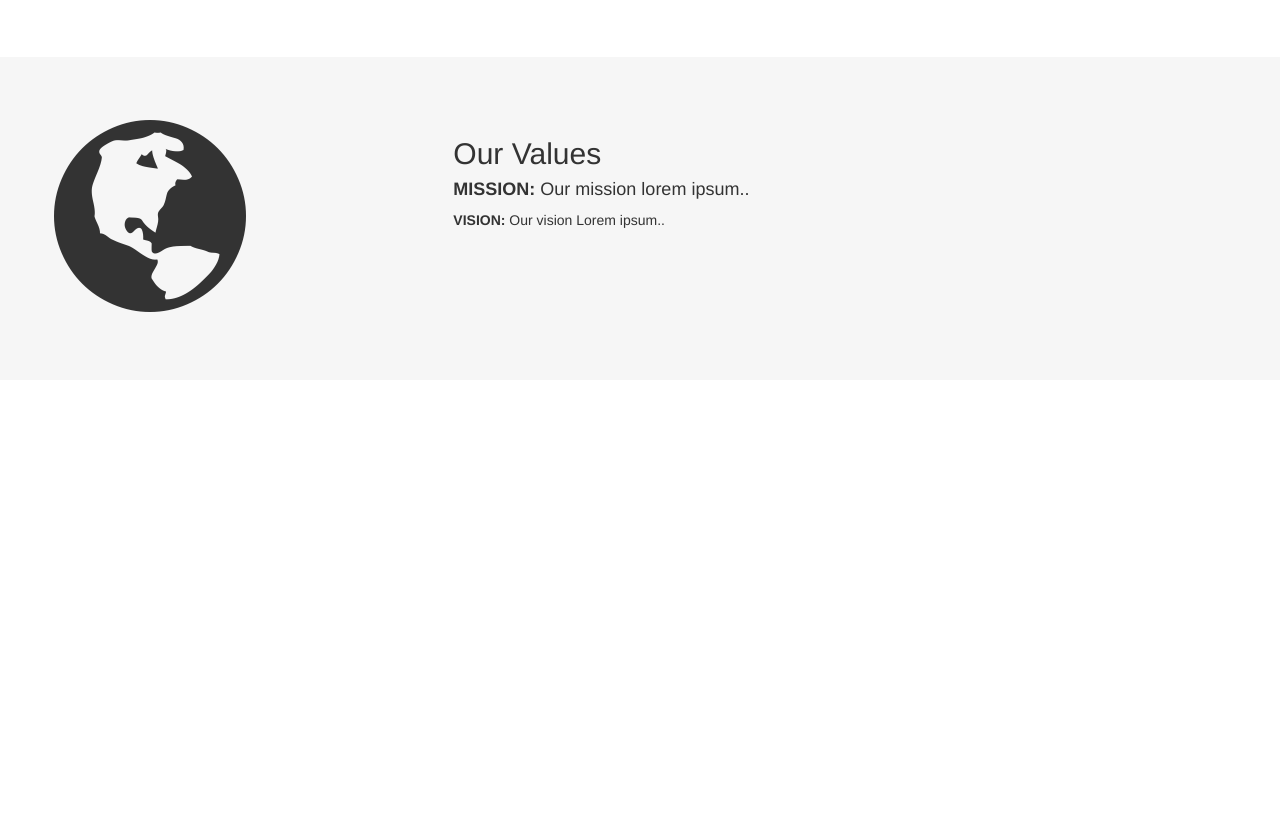
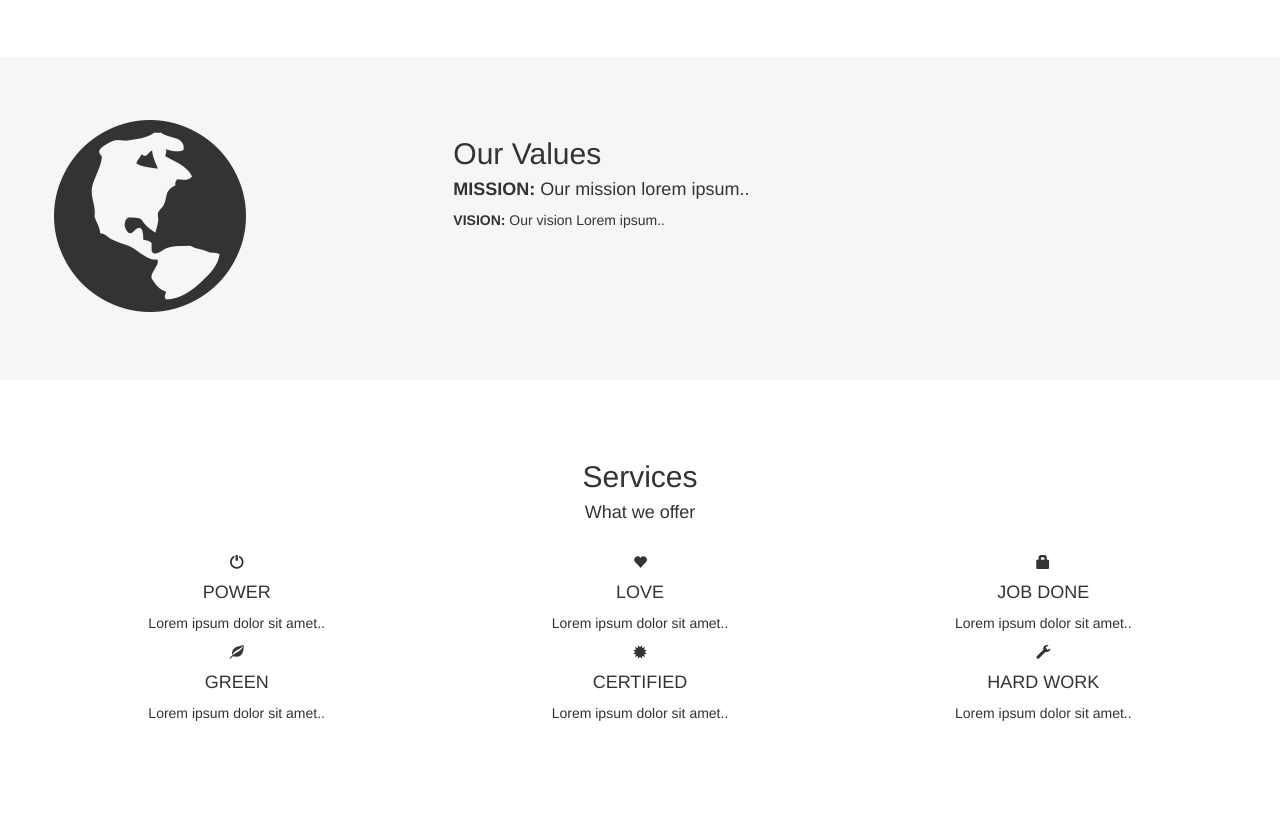
Before and after one commit to LeroyChristopherDunn/Bootstrap-Theme-Tutorial-2---Company, a plain HTML site: page index.html in a window 1280 px wide. Shown: the part 674-1507 px from the top of the page. Before the commit the page ends 1054 px from the top, so only its background shows below. Drawn offline with nearby package versions, Linux system fonts and the light colour scheme.

Commit message:
Add a new container, with 2x3 columns of equal width

```diff
--- a/index.html
+++ b/index.html
@@ -62,6 +62,50 @@
         </div>
     </div>
 
+    <div class="container-fluid text-center">
+        <h2>Services</h2>
+        <h4>What we offer</h4>
+        <br>
+        <div class="row">
+            <div class="col-sm-4">
+                <span class="glyphicon glyphicon-off"></span>
+                <h4>POWER</h4>
+                <p>Lorem ipsum dolor sit amet..</p>
+            </div>
+            <div class="col-sm-4">
+                <span class="glyphicon glyphicon-heart"></span>
+                <h4>LOVE</h4>
+                <p>Lorem ipsum dolor sit amet..</p>
+            </div>
+            <div class="col-sm-4">
+                <span class="glyphicon glyphicon-lock"></span>
+                <h4>JOB DONE</h4>
+                <p>Lorem ipsum dolor sit amet..</p>
+            </div>
+        </div>
+        <div class="row">
+            <div class="col-sm-4">
+                <span class="glyphicon glyphicon-leaf"></span>
+                <h4>GREEN</h4>
+                <p>Lorem ipsum dolor sit amet..</p>
+            </div>
+            <div class="col-sm-4">
+                <span class="glyphicon glyphicon-certificate"></span>
+                <h4>CERTIFIED</h4>
+                <p>Lorem ipsum dolor sit amet..</p>
+            </div>
+            <div class="col-sm-4">
+                <span class="glyphicon glyphicon-wrench"></span>
+                <h4>HARD WORK</h4>
+                <p>Lorem ipsum dolor sit amet..</p>
+            </div>
+        </div>
+        <br>
+        <br>
+    </div>
+
+    </div>
+
 </body>
 
 </html>
```
